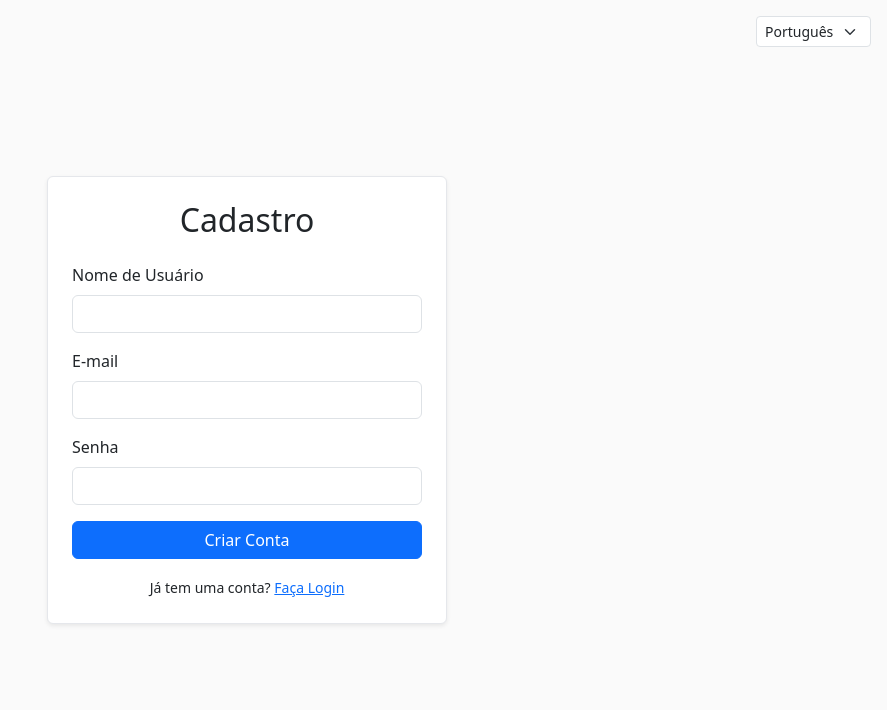
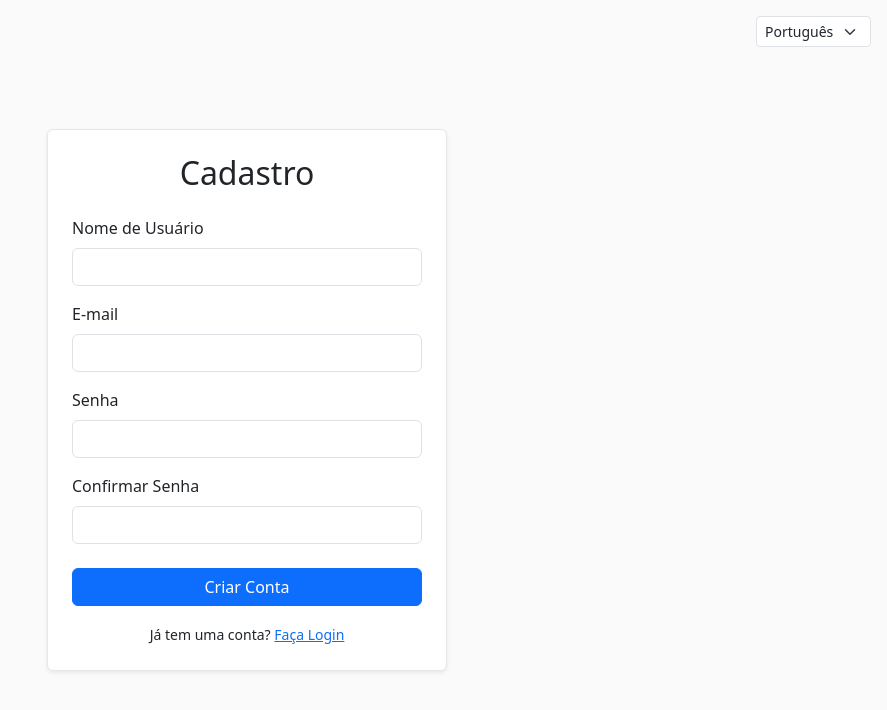
Before and after one commit to Pedro-Guilherme-Dantas/Desafio-To-Do-List, a React (Vite) app in the folder frontend/: page /register in a window 1280 px wide. Shown: the top 710 px of the page, without its empty margins (393-1280 px from the left). Built offline with nearby package versions, Linux system fonts and the light colour scheme; no server answers.

Commit message:
feat: adicionar confirmacao de senha no cadastro e mensagem de sucesso no login

```diff
--- a/frontend/src/features/auth/LoginPage.jsx
+++ b/frontend/src/features/auth/LoginPage.jsx
@@ -1,5 +1,5 @@
 import React, { useState } from 'react'
-import { Link } from 'react-router-dom'
+import { Link, useLocation, useNavigate } from 'react-router-dom'
 import { useTranslation } from 'react-i18next'
 import { useAuth } from './useAuth'
 import LanguageSelector from '../../components/LanguageSelector'
@@ -7,6 +7,10 @@ import LanguageSelector from '../../components/LanguageSelector'
 const LoginPage = () => {
   const { t } = useTranslation()
   const { login, isLoggingIn, loginError } = useAuth()
+  const location = useLocation()
+  const navigate = useNavigate()
+
+  const isSuccess = location.state?.registrationSuccess
 
   const [username, setUsername] = useState('')
   const [password, setPassword] = useState('')
@@ -44,6 +48,13 @@ const LoginPage = () => {
 
       <div className="card p-4 shadow-sm" style={{ maxWidth: '400px', width: '100%' }}>
         <h2 className="text-center mb-4">{t('auth.login.title')}</h2>
+
+        {isSuccess && (
+          <div className="alert alert-success alert-dismissible fade show" role="alert">
+            {t('auth.register.success')}
+            <button type="button" className="btn-close" onClick={() => navigate('.', { replace: true })} aria-label="Close"></button>
+          </div>
+        )}
 
         {loginError && (
           <div className="alert alert-danger" role="alert">
--- a/frontend/src/features/auth/RegisterPage.jsx
+++ b/frontend/src/features/auth/RegisterPage.jsx
@@ -11,6 +11,8 @@ const RegisterPage = () => {
   const [username, setUsername] = useState('')
   const [email, setEmail] = useState('')
   const [password, setPassword] = useState('')
+  const [confirmPassword, setConfirmPassword] = useState('')
+  const [validationError, setValidationError] = useState('')
 
   const getErrorMessage = (error) => {
     if (!error) return null
@@ -29,6 +31,12 @@ const RegisterPage = () => {
 
   const handleSubmit = async (e) => {
     e.preventDefault()
+    if (password !== confirmPassword) {
+      setValidationError(t('auth.register.passwordMismatch'))
+      return
+    }
+    setValidationError('')
+
     try {
       await register({ username, email, password })
     } catch (err) {
@@ -44,6 +52,12 @@ const RegisterPage = () => {
 
       <div className="card p-4 shadow-sm" style={{ maxWidth: '400px', width: '100%' }}>
         <h2 className="text-center mb-4">{t('auth.register.title')}</h2>
+
+        {validationError && (
+          <div className="alert alert-warning" role="alert">
+            {validationError}
+          </div>
+        )}
 
         {registerError && (
           <div className="alert alert-danger" role="alert">
@@ -83,6 +97,16 @@ const RegisterPage = () => {
               required
             />
           </div>
+          <div className="mb-4">
+            <label className="form-label">{t('auth.register.confirmPassword')}</label>
+            <input
+              type="password"
+              className="form-control"
+              value={confirmPassword}
+              onChange={(e) => setConfirmPassword(e.target.value)}
+              required
+            />
+          </div>
           <button
             type="submit"
             className="btn btn-primary w-100"
--- a/frontend/src/features/auth/useAuth.js
+++ b/frontend/src/features/auth/useAuth.js
@@ -18,7 +18,7 @@ export const useAuth = () => {
     mutationFn: registerUser,
     onSuccess: () => {
       // After registration, redirect to login or auto-login
-      navigate('/login', { state: { message: 'Conta criada com sucesso! Faça login.' } })
+      navigate('/login', { state: { registrationSuccess: true } })
     },
   })
 
--- a/frontend/src/i18n/index.js
+++ b/frontend/src/i18n/index.js
@@ -20,6 +20,9 @@ const resources = {
           username: "Username",
           email: "Email",
           password: "Password",
+          confirmPassword: "Confirm Password",
+          passwordMismatch: "Passwords do not match.",
+          success: "Account created successfully! Please log in.",
           button: "Create Account",
           loading: "...",
           haveAccount: "Already have an account?",
@@ -123,6 +126,9 @@ const resources = {
           username: "Nome de Usuário",
           email: "E-mail",
           password: "Senha",
+          confirmPassword: "Confirmar Senha",
+          passwordMismatch: "As senhas não coincidem.",
+          success: "Conta criada com sucesso! Faça login.",
           button: "Criar Conta",
           loading: "...",
           haveAccount: "Já tem uma conta?",
```
